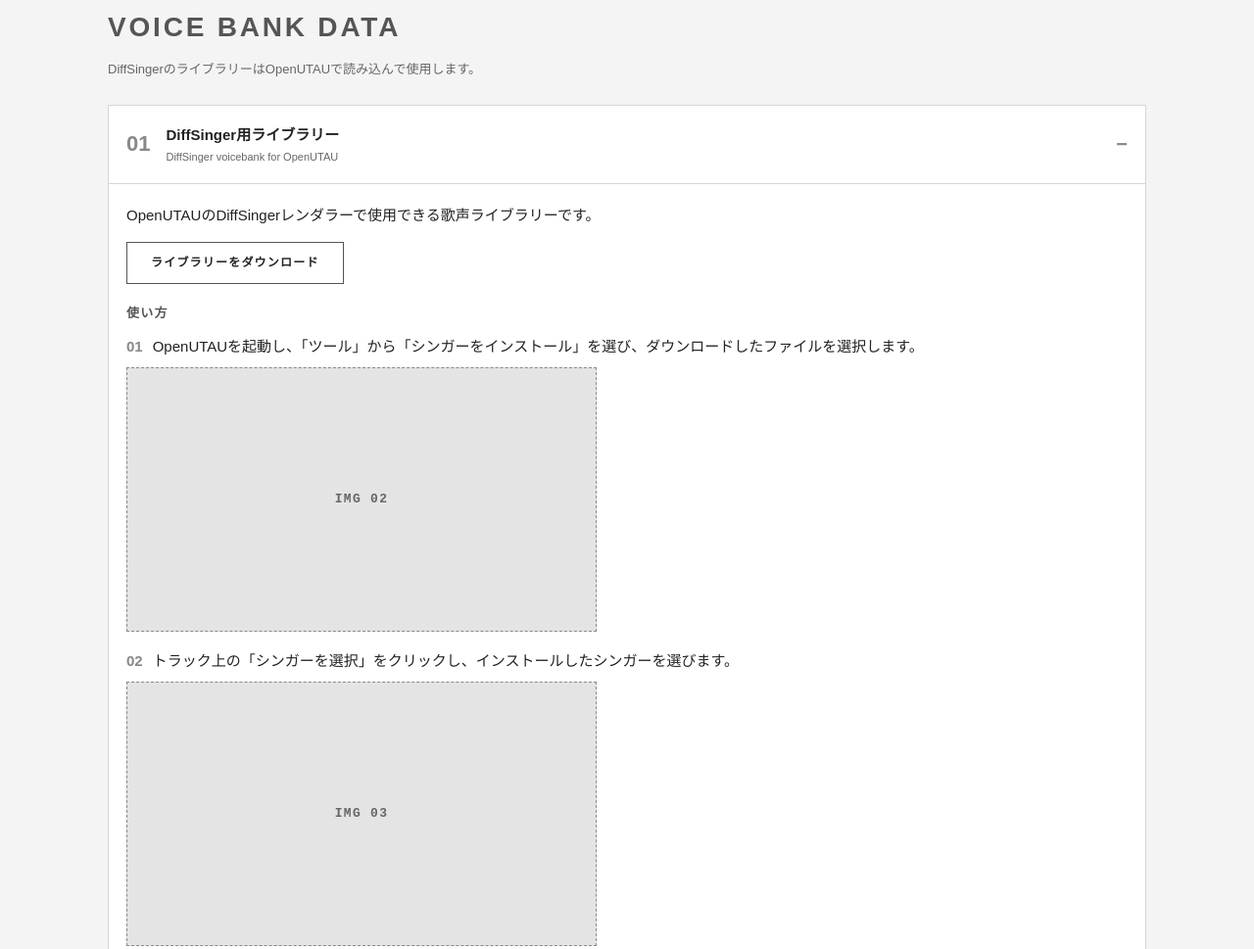
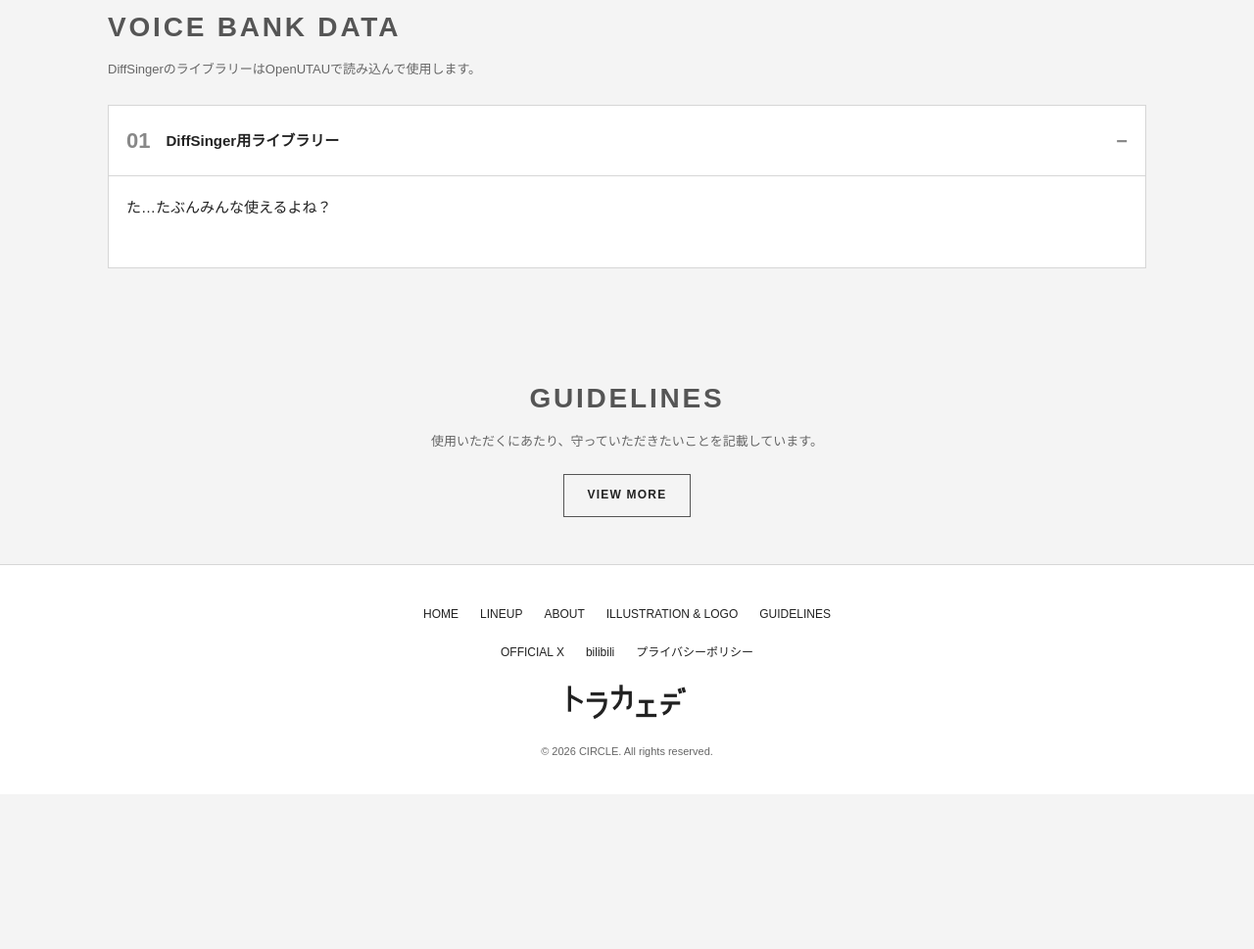
Before and after one commit to AmuCN114514/hf, a plain HTML site: page ds/index.html in a window 1280 px wide. Shown: the part 797-1766 px from the top of the page at 98% size. After the commit the page ends 1608 px from the top, so only its background shows below. Drawn offline with Linux system fonts and the light colour scheme.

Commit message:
Update voicebank information in index.html

```diff
--- a/ds/index.html
+++ b/ds/index.html
@@ -130,7 +130,7 @@ nav li ul{position:static;display:block;border:0;padding:0 0 6px 14px}
 
 <script>
 /* 编辑提示：每个条目 t=标题 en=英文名 d=说明 dl=[按钮文字,链接] st=步骤 sfx=SurffixBroker 后缀；下载链接目前为 # 占位 */
-var D=[{"t": "DiffSinger用ライブラリー", "en": "DiffSinger voicebank for OpenUTAU", "d": "OpenUTAUのDiffSingerレンダラーで使用できる歌声ライブラリーです。", "dl": [["ライブラリーをダウンロード"]], "st": ["OpenUTAUを起動し、「ツール」から「シンガーをインストール」を選び、ダウンロードしたファイルを選択します。", "トラック上の「シンガーを選択」をクリックし、インストールしたシンガーを選びます。", "トラックのレンダラーが「DIFFSINGER」になっていることを確認します。", "再生またはレンダリングすると歌声が生成されます。"]}, {"t": "動作環境", "en": "Requirements", "d": "最新版のOpenUTAUをご利用ください。動作環境の詳細はOpenUTAUの公式ドキュメントをご確認ください。"}, {"t": "ライセンスについて", "en": "License", "d": "ご利用の前に、必ずガイドラインと音源利用規約をご確認ください。", "dl": [["音源利用規約", "../guideline/voice.html"]]}];
+var D=[{"t": "DiffSinger用ライブラリー", "en": "", "d": "た…たぶんみんな使えるよね？"}];
 var L=document.getElementById('libs'),c=1;
 D.forEach(function(l,i){
 var s=l.sfx?['「ツール」＞「読み込みツール」＞「SurffixBroker」を開き、接尾辞「'+l.sfx+'」を登録します。','対象の歌詞を選択し、SurffixBrokerで「'+l.sfx+'」を選んでOKを押します。']:(l.st||[]);
```
